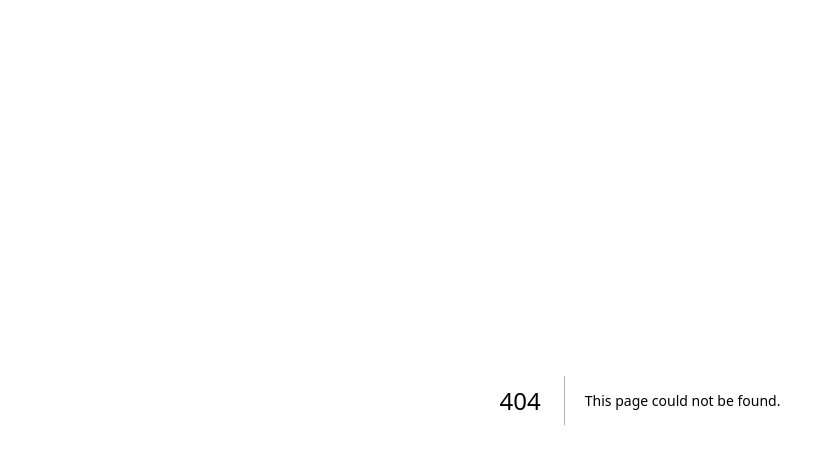
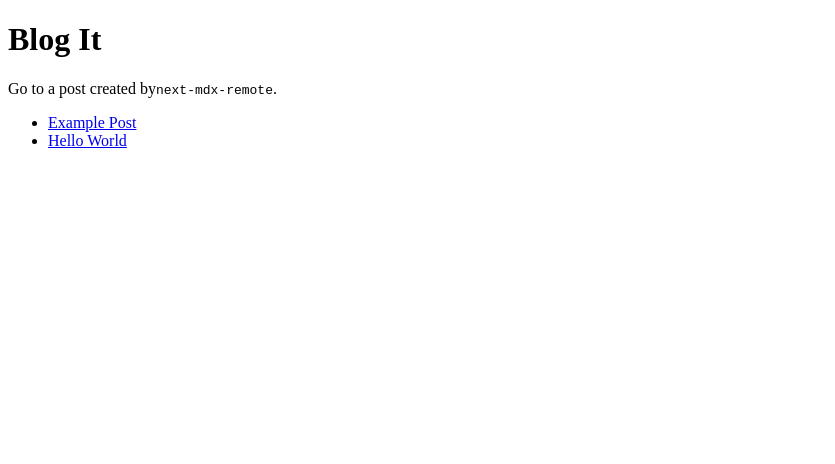
Before and after one commit to AdrianaMoralesQ/blogit, a Next.js app: page /home in a window 1280 px wide. Before the commit this address had no page. Shown: the top 464 px of the page, without its empty margins (0-835 px from the left). Built offline with nearby package versions, Linux system fonts and the light colour scheme.

Commit message:
added ts and updated index to create article

```diff
--- /dev/null
+++ b/pages/home.tsx
@@ -0,0 +1,44 @@
+import fs from "fs";
+import matter from "gray-matter";
+import Link from "next/link";
+import path from "path";
+import { postFilePaths, POSTS_PATH } from "../utils/mdxUtils";
+
+export default function Index({ posts }) {
+	return (
+		<div>
+			<h1>Blog It</h1>
+			<p>
+				Go to a post created by
+				<code>next-mdx-remote</code>.
+			</p>
+			<ul>
+				{posts.map((post) => (
+					<li key={post.filePath}>
+						<Link
+							as={`/posts/${post.filePath.replace(/\.mdx?$/, "")}`}
+							href={`/posts/[slug]`}
+						>
+							{post.data.title}
+						</Link>
+					</li>
+				))}
+			</ul>
+		</div>
+	);
+}
+
+export function getStaticProps() {
+	const posts = postFilePaths.map((filePath) => {
+		const source = fs.readFileSync(path.join(POSTS_PATH, filePath));
+		const { content, data } = matter(source);
+
+		return {
+			content,
+			data,
+			filePath,
+		};
+	});
+
+	return { props: { posts } };
+}
```
